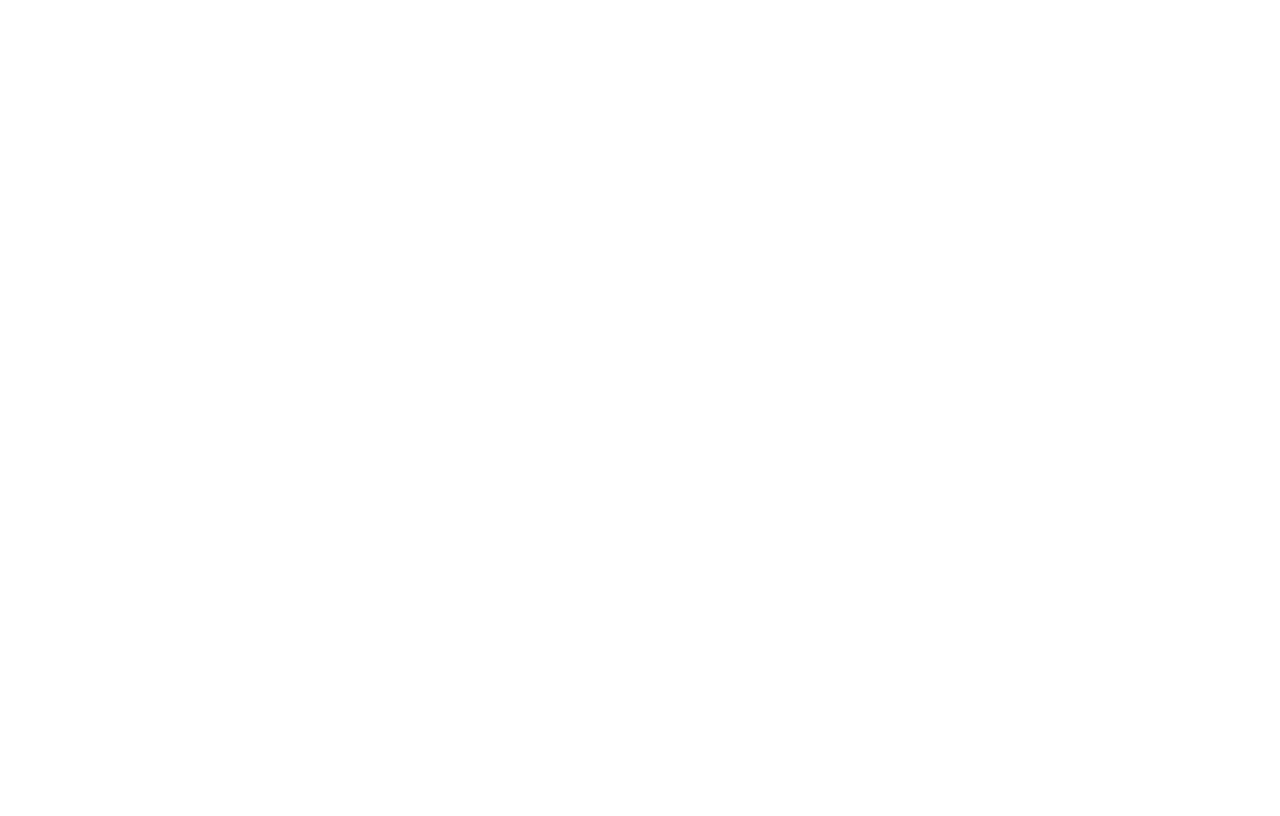
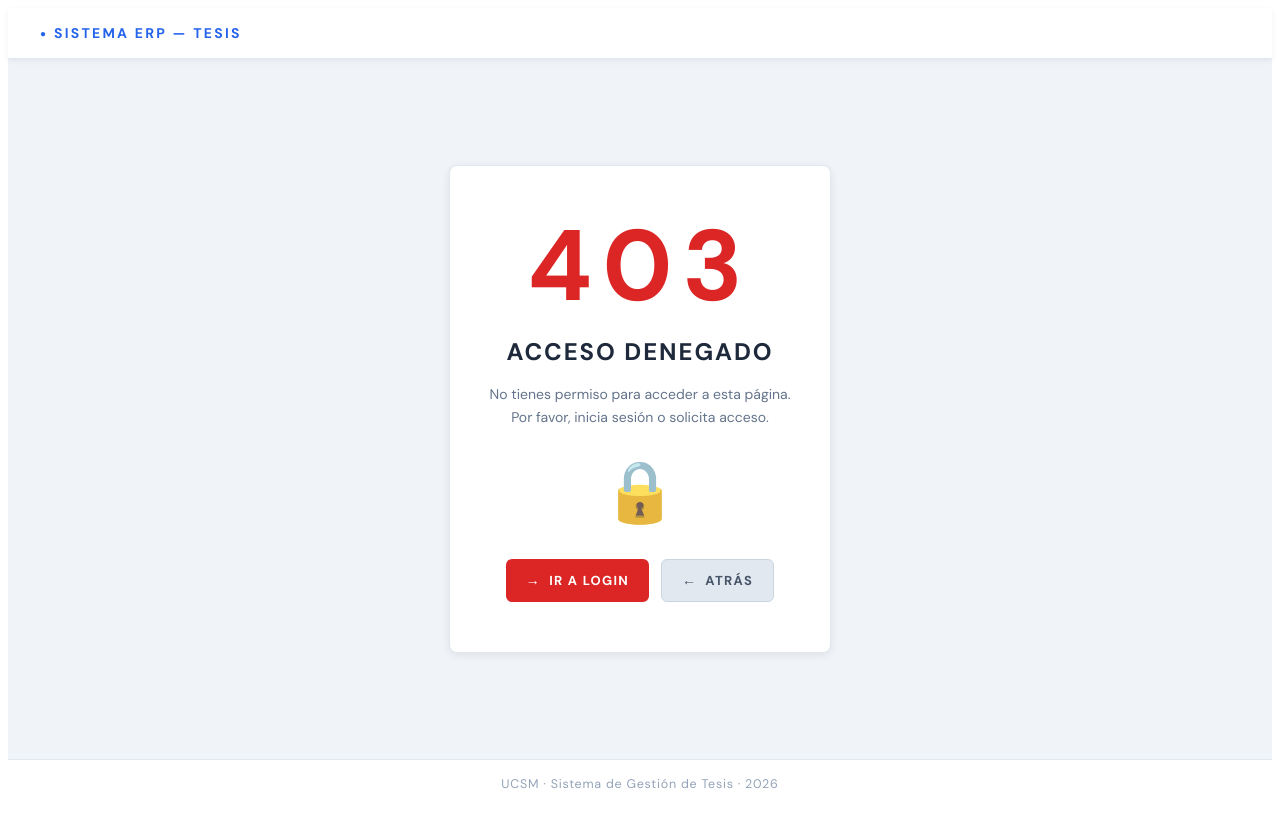
Before and after one commit to BrayanCahuanaU/ERP-SOFTIA, a Vue app in the folder mi-frontend/: page /403 in a window 1280 px wide. Before the commit this address had no page. Built offline with nearby package versions, Linux system fonts and the light colour scheme.

Commit message:
Add: redireccionamiento

```diff
--- a/mi-frontend/src/router/index.js
+++ b/mi-frontend/src/router/index.js
@@ -1,17 +1,21 @@
 import { createRouter, createWebHistory } from 'vue-router'
-import Login   from '@/views/Login.vue'
-import Mnu1001 from '@/views/Mnu1001.vue'
-import Dhb1140 from '@/views/Dhb1140.vue'
-import Tes1010 from '@/views/Tes1010.vue'
-import Tes1200 from '@/views/Tes1200.vue'
+import Login         from '@/views/Login.vue'
+import Mnu1001       from '@/views/Mnu1001.vue'
+import Dhb1140       from '@/views/Dhb1140.vue'
+import Tes1010       from '@/views/Tes1010.vue'
+import Tes1200       from '@/views/Tes1200.vue'
+import NotFound      from '@/views/NotFound.vue'
+import AccessDenied  from '@/views/AccessDenied.vue'
 
 const routes = [
   { path: '/', redirect: '/login' },
   { path: '/login',   name: 'Login',   component: Login },
-  { path: '/mnu1001', name: 'Mnu1001', component: Mnu1001 },
-  { path: '/dhb1140', name: 'Dhb1140', component: Dhb1140 },
-  { path: '/tes1010', name: 'Tes1010', component: Tes1010 },
-  { path: '/tes1200', name: 'Tes1200', component: Tes1200 }
+  { path: '/mnu1001', name: 'Mnu1001', component: Mnu1001, meta: { requiresAuth: true } },
+  { path: '/dhb1140', name: 'Dhb1140', component: Dhb1140, meta: { requiresAuth: true } },
+  { path: '/tes1010', name: 'Tes1010', component: Tes1010, meta: { requiresAuth: true } },
+  { path: '/tes1200', name: 'Tes1200', component: Tes1200, meta: { requiresAuth: true } },
+  { path: '/403', name: 'AccessDenied', component: AccessDenied },
+  { path: '/:pathMatch(.*)*', name: 'NotFound', component: NotFound }
 ]
 
 const router = createRouter({
@@ -19,4 +23,30 @@ const router = createRouter({
   routes
 })
 
+// ── Router Guard ──────────────────────────────────────────────
+router.beforeEach((to, from, next) => {
+  const userType = sessionStorage.getItem('USER_TYPE')
+  const isAuthenticated = !!userType
+
+  // Si la ruta requiere autenticación
+  if (to.meta.requiresAuth) {
+    if (!isAuthenticated) {
+      // No está autenticado, redirigir a login
+      sessionStorage.clear()
+      next('/login')
+    } else {
+      // Está autenticado, permitir acceso
+      next()
+    }
+  } else {
+    // Rutas públicas (login, 403, 404)
+    if (to.path === '/login' && isAuthenticated) {
+      // Si ya está autenticado y va a login, redirigir a menú principal
+      next('/mnu1001')
+    } else {
+      next()
+    }
+  }
+})
+
 export default router
--- /dev/null
+++ b/mi-frontend/src/views/AccessDenied.vue
@@ -0,0 +1,230 @@
+<template>
+  <div class="access-denied-container">
+    <!-- Header bar -->
+    <div class="header-bar">
+      <span class="logo-mark">●</span>
+      <span class="logo-text">SISTEMA ERP — TESIS</span>
+    </div>
+
+    <!-- Main content -->
+    <div class="content-wrapper">
+      <div class="error-card">
+        <div class="error-code">403</div>
+        <div class="error-title">ACCESO DENEGADO</div>
+        <p class="error-message">
+          No tienes permiso para acceder a esta página.<br>Por favor, inicia sesión o solicita acceso.
+        </p>
+        <div class="error-icon">🔒</div>
+        <div class="button-group">
+          <button @click="goToLogin" class="btn-login">
+            <span class="btn-icon">→</span> IR A LOGIN
+          </button>
+          <button @click="goBack" class="btn-atras">
+            <span class="btn-icon">←</span> ATRÁS
+          </button>
+        </div>
+      </div>
+    </div>
+
+    <!-- Footer -->
+    <div class="footer-bar">UCSM · Sistema de Gestión de Tesis · {{ new Date().getFullYear() }}</div>
+  </div>
+</template>
+
+<script setup>
+import { useRouter } from 'vue-router'
+
+const router = useRouter()
+
+function goToLogin() {
+  sessionStorage.clear()
+  router.push('/login')
+}
+
+function goBack() {
+  router.back()
+}
+</script>
+
+<style scoped>
+@import url('https://fonts.googleapis.com/css2?family=DM+Sans:wght@300;400;500;600;700&display=swap');
+
+.access-denied-container {
+  min-height: 100vh;
+  display: flex;
+  flex-direction: column;
+  background: #f0f4f8;
+  font-family: 'DM Sans', sans-serif;
+}
+
+.header-bar {
+  display: flex;
+  align-items: center;
+  gap: 8px;
+  padding: 16px 32px;
+  background: #ffffff;
+  border-bottom: 1px solid #e2e8f0;
+  box-shadow: 0 2px 6px rgba(0,0,0,0.06);
+}
+
+.logo-mark {
+  font-size: 10px;
+  color: #2563eb;
+}
+
+.logo-text {
+  font-size: 14px;
+  font-weight: 700;
+  letter-spacing: 0.16em;
+  color: #2563eb;
+  text-transform: uppercase;
+}
+
+.content-wrapper {
+  flex: 1;
+  display: flex;
+  align-items: center;
+  justify-content: center;
+  padding: 40px 20px;
+}
+
+.error-card {
+  background: white;
+  border-radius: 8px;
+  padding: 50px 40px;
+  text-align: center;
+  box-shadow: 0 2px 8px rgba(0,0,0,0.08);
+  max-width: 500px;
+  border: 1px solid #e2e8f0;
+}
+
+.error-code {
+  font-size: 100px;
+  font-weight: 700;
+  color: #dc2626;
+  line-height: 1;
+  margin-bottom: 20px;
+  letter-spacing: 0.1em;
+}
+
+.error-title {
+  font-size: 24px;
+  font-weight: 700;
+  color: #1e293b;
+  margin-bottom: 16px;
+  letter-spacing: 0.08em;
+  text-transform: uppercase;
+}
+
+.error-message {
+  font-size: 14px;
+  color: #64748b;
+  margin-bottom: 24px;
+  line-height: 1.6;
+  font-weight: 400;
+}
+
+.error-icon {
+  font-size: 60px;
+  margin: 20px 0 28px;
+  opacity: 0.8;
+}
+
+.button-group {
+  display: flex;
+  gap: 12px;
+  justify-content: center;
+  flex-wrap: wrap;
+}
+
+.btn-login,
+.btn-atras {
+  display: inline-flex;
+  align-items: center;
+  justify-content: center;
+  gap: 8px;
+  padding: 12px 20px;
+  border: none;
+  border-radius: 6px;
+  font-family: 'DM Sans', sans-serif;
+  font-size: 13px;
+  font-weight: 700;
+  letter-spacing: 0.1em;
+  text-transform: uppercase;
+  cursor: pointer;
+  transition: background 0.2s, transform 0.15s, box-shadow 0.2s;
+}
+
+.btn-login {
+  background: #dc2626;
+  color: white;
+}
+
+.btn-login:hover {
+  background: #b91c1c;
+  transform: translateY(-1px);
+  box-shadow: 0 4px 14px rgba(220, 38, 38, 0.3);
+}
+
+.btn-atras {
+  background: #e2e8f0;
+  color: #475569;
+  border: 1.5px solid #cbd5e1;
+}
+
+.btn-atras:hover {
+  background: #cbd5e1;
+  transform: translateY(-1px);
+  box-shadow: 0 2px 8px rgba(0,0,0,0.08);
+}
+
+.btn-login:active,
+.btn-atras:active {
+  transform: translateY(0);
+}
+
+.btn-icon {
+  font-size: 14px;
+  line-height: 1;
+}
+
+.footer-bar {
+  margin-top: auto;
+  padding: 16px 32px;
+  font-size: 12.5px;
+  color: #94a3b8;
+  letter-spacing: 0.06em;
+  text-align: center;
+  border-top: 1px solid #e2e8f0;
+  background: #ffffff;
+}
+
+@media (max-width: 640px) {
+  .header-bar,
+  .footer-bar {
+    padding: 12px 20px;
+  }
+
+  .error-card {
+    padding: 40px 24px;
+  }
+
+  .error-code {
+    font-size: 80px;
+  }
+
+  .error-title {
+    font-size: 20px;
+  }
+
+  .button-group {
+    flex-direction: column;
+    gap: 10px;
+  }
+
+  .btn-login,
+  .btn-atras {
+    width: 100%;
+  }
+}
+</style>
--- /dev/null
+++ b/mi-frontend/src/views/NotFound.vue
@@ -0,0 +1,191 @@
+<template>
+  <div class="not-found-container">
+    <!-- Header bar -->
+    <div class="header-bar">
+      <span class="logo-mark">●</span>
+      <span class="logo-text">SISTEMA ERP — TESIS</span>
+    </div>
+
+    <!-- Main content -->
+    <div class="content-wrapper">
+      <div class="error-card">
+        <div class="error-code">404</div>
+        <div class="error-title">PÁGINA NO ENCONTRADA</div>
+        <p class="error-message">
+          La página que intentas acceder no existe o ha sido movida.
+        </p>
+        <div class="error-icon">⚠️</div>
+        <button @click="goBack" class="btn-volver">
+          <span class="btn-icon">←</span> VOLVER AL INICIO
+        </button>
+      </div>
+    </div>
+
+    <!-- Footer -->
+    <div class="footer-bar">UCSM · Sistema de Gestión de Tesis · {{ new Date().getFullYear() }}</div>
+  </div>
+</template>
+
+<script setup>
+import { useRouter } from 'vue-router'
+
+const router = useRouter()
+
+function goBack() {
+  const userType = sessionStorage.getItem('USER_TYPE')
+  if (userType) {
+    router.push('/mnu1001')
+  } else {
+    router.push('/login')
+  }
+}
+</script>
+
+<style scoped>
+@import url('https://fonts.googleapis.com/css2?family=DM+Sans:wght@300;400;500;600;700&display=swap');
+
+.not-found-container {
+  min-height: 100vh;
+  display: flex;
+  flex-direction: column;
+  background: #f0f4f8;
+  font-family: 'DM Sans', sans-serif;
+}
+
+.header-bar {
+  display: flex;
+  align-items: center;
+  gap: 8px;
+  padding: 16px 32px;
+  background: #ffffff;
+  border-bottom: 1px solid #e2e8f0;
+  box-shadow: 0 2px 6px rgba(0,0,0,0.06);
+}
+
+.logo-mark {
+  font-size: 10px;
+  color: #2563eb;
+}
+
+.logo-text {
+  font-size: 14px;
+  font-weight: 700;
+  letter-spacing: 0.16em;
+  color: #2563eb;
+  text-transform: uppercase;
+}
+
+.content-wrapper {
+  flex: 1;
+  display: flex;
+  align-items: center;
+  justify-content: center;
+  padding: 40px 20px;
+}
+
+.error-card {
+  background: white;
+  border-radius: 8px;
+  padding: 50px 40px;
+  text-align: center;
+  box-shadow: 0 2px 8px rgba(0,0,0,0.08);
+  max-width: 500px;
+  border: 1px solid #e2e8f0;
+}
+
+.error-code {
+  font-size: 100px;
+  font-weight: 700;
+  color: #2563eb;
+  line-height: 1;
+  margin-bottom: 20px;
+  letter-spacing: 0.1em;
+}
+
+.error-title {
+  font-size: 24px;
+  font-weight: 700;
+  color: #1e293b;
+  margin-bottom: 16px;
+  letter-spacing: 0.08em;
+  text-transform: uppercase;
+}
+
+.error-message {
+  font-size: 14px;
+  color: #64748b;
+  margin-bottom: 24px;
+  line-height: 1.6;
+  font-weight: 400;
+}
+
+.error-icon {
+  font-size: 60px;
+  margin: 20px 0 28px;
+  opacity: 0.8;
+}
+
+.btn-volver {
+  display: inline-flex;
+  align-items: center;
+  justify-content: center;
+  gap: 8px;
+  padding: 12px 24px;
+  background: #2563eb;
+  color: white;
+  border: none;
+  border-radius: 6px;
+  font-family: 'DM Sans', sans-serif;
+  font-size: 13px;
+  font-weight: 700;
+  letter-spacing: 0.1em;
+  text-transform: uppercase;
+  cursor: pointer;
+  transition: background 0.2s, transform 0.15s, box-shadow 0.2s;
+}
+
+.btn-volver:hover {
+  background: #1d4ed8;
+  transform: translateY(-1px);
+  box-shadow: 0 4px 14px rgba(37, 99, 235, 0.3);
+}
+
+.btn-volver:active {
+  transform: translateY(0);
+}
+
+.btn-icon {
+  font-size: 14px;
+  line-height: 1;
+}
+
+.footer-bar {
+  margin-top: auto;
+  padding: 16px 32px;
+  font-size: 12.5px;
+  color: #94a3b8;
+  letter-spacing: 0.06em;
+  text-align: center;
+  border-top: 1px solid #e2e8f0;
+  background: #ffffff;
+}
+
+@media (max-width: 640px) {
+  .header-bar,
+  .footer-bar {
+    padding: 12px 20px;
+  }
+
+  .error-card {
+    padding: 40px 24px;
+  }
+
+  .error-code {
+    font-size: 80px;
+  }
+
+  .error-title {
+    font-size: 20px;
+  }
+}
+</style>
```
